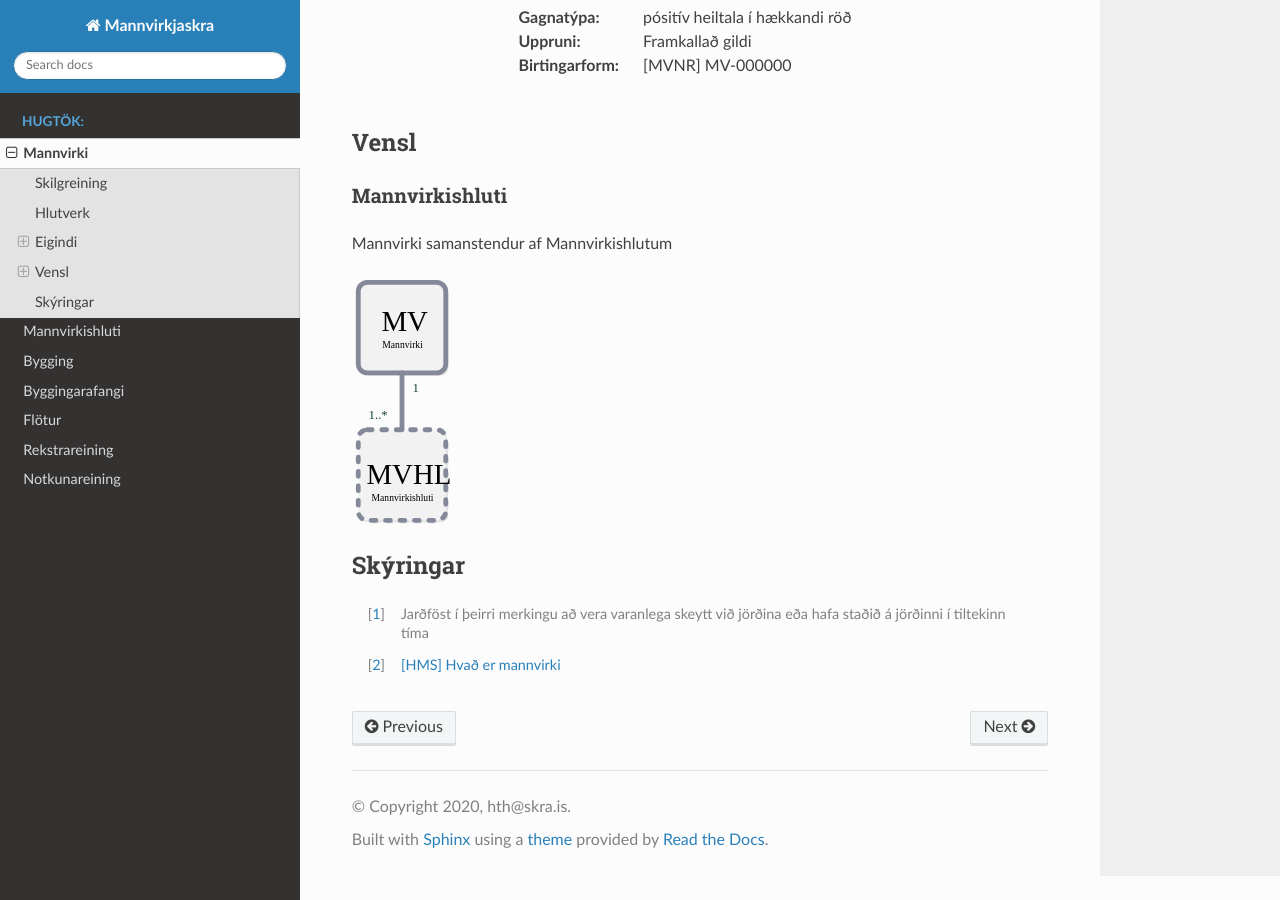
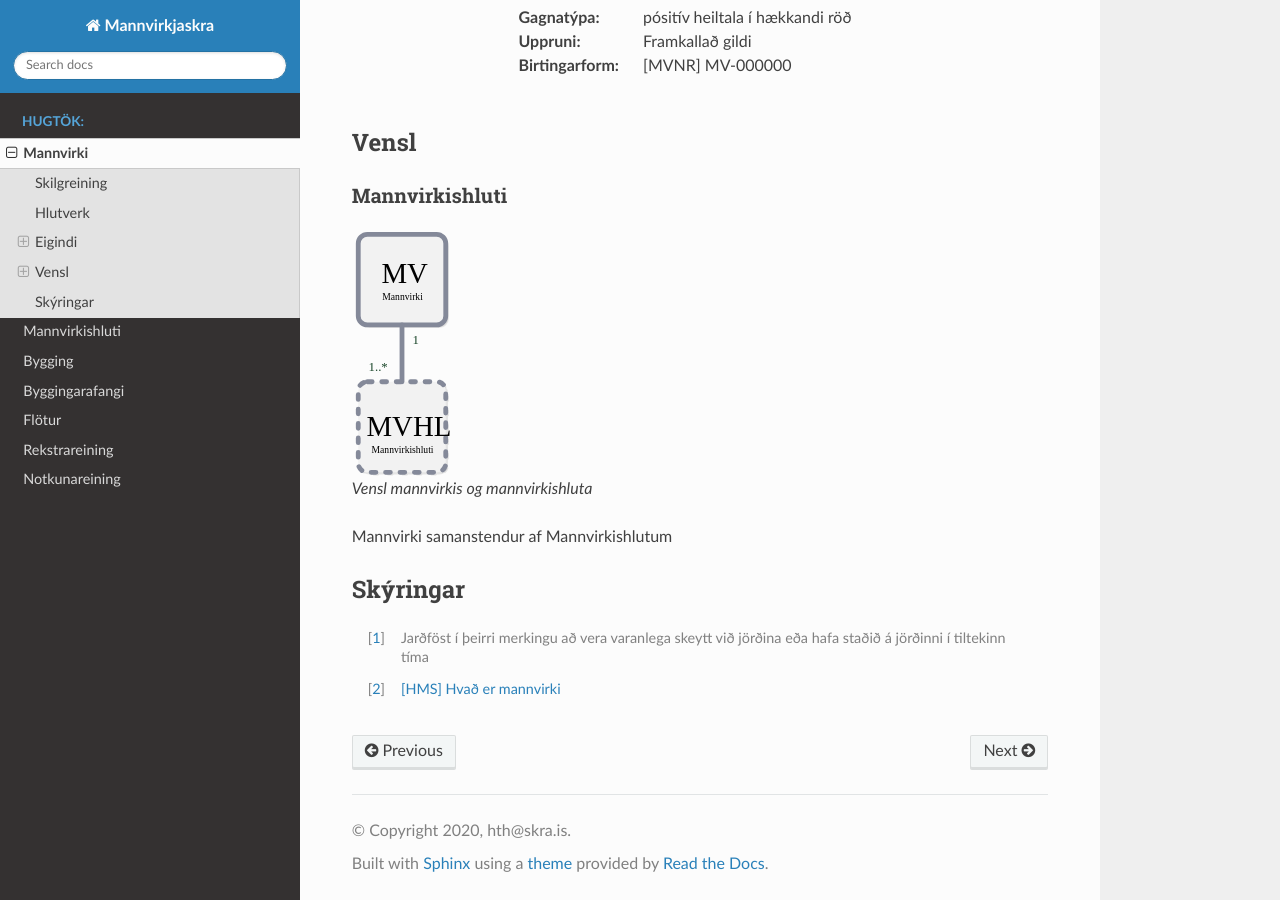
Before and after one commit to hthl/Mannvirkjaskra, a Sphinx documentation site: the page built from source/mannvirki.rst, in a window 1280 px wide and 900 px high, scrolled down 1080 px. Built offline with Sphinx 7.4.7 and the Read the Docs theme 2.0.0, drawn with Linux system fonts in a browser that asks for light colours.

Commit message:
Update mannvirki.rst

```diff
--- a/source/mannvirki.rst
+++ b/source/mannvirki.rst
@@ -55,12 +55,15 @@ Vensl
 
 Mannvirkishluti
 ~~~~~~~~~~~~~~~
-Mannvirki samanstendur af Mannvirkishlutum
 
-.. image:: img/mannvirki_mannvirkishluti.svg
+
+.. figure:: img/mannvirki_mannvirkishluti.svg
   :width: 100
   :alt: Vensl mannvirkis og mannvirkishluta
 
+  Vensl mannvirkis og mannvirkishluta
+
+  Mannvirki samanstendur af Mannvirkishlutum
 
 Skýringar
 ---------
```
